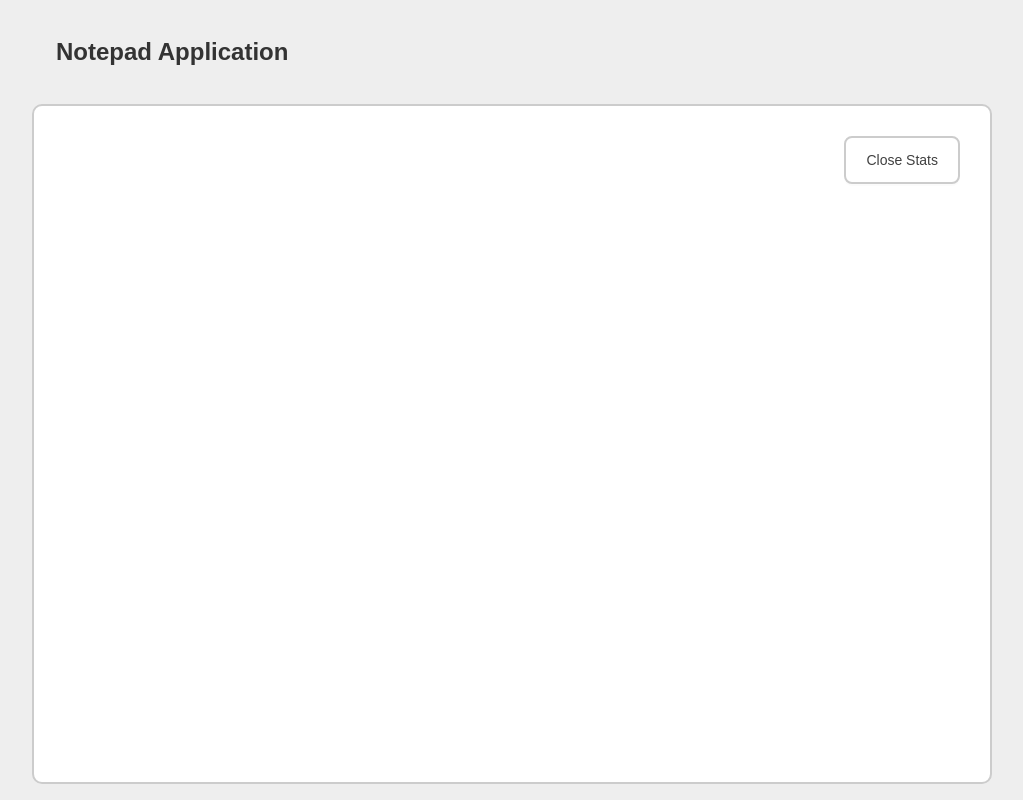
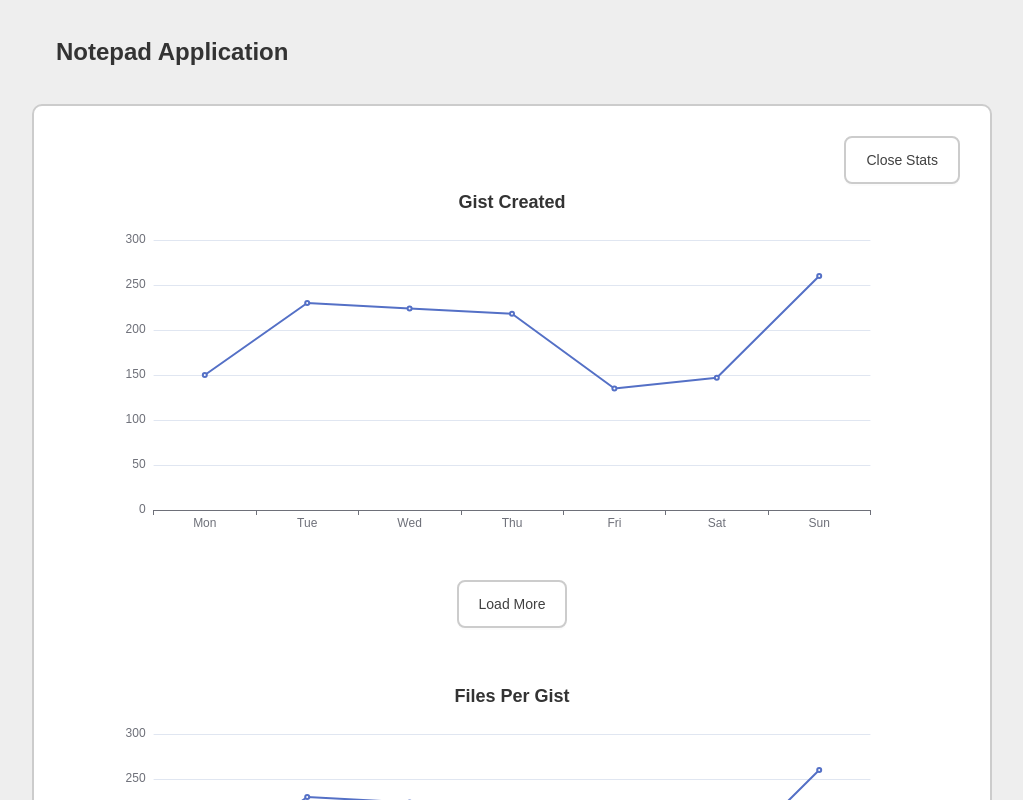
Before and after one commit to arbasirian/notepad-application, a React (Create React App) app: page / in a window 1280 px wide. Both pictures are taken after a click on the button "View Stats". Shown: the whole page, without its empty margins (128-1151 px from the left). Built offline with nearby package versions, Linux system fonts and the light colour scheme; no server answers.

Commit message:
Base Chart Design

```diff
--- a/package.json
+++ b/package.json
@@ -15,9 +15,10 @@
     "@types/react-redux": "^7.1.18",
     "@types/react-router": "^5.1.16",
     "antd": "^4.16.13",
-    "axios": "^0.21.4",
     "caniuse-lite": "^1.0.30001270",
     "cross-env": "^7.0.3",
+    "echarts": "^5.2.1",
+    "echarts-for-react": "^3.0.1",
     "env-cmd": "^10.1.0",
     "formik": "^2.2.9",
     "jwt-decode": "^3.1.2",
@@ -25,11 +26,9 @@
     "moment": "^2.29.1",
     "query-string": "^7.0.1",
     "react": "^17.0.2",
-    "react-beautiful-dnd": "^13.1.0",
     "react-dom": "^17.0.2",
     "react-helmet": "^6.1.0",
     "react-phone-number-input": "^3.1.27",
-    "react-quill": "^1.3.5",
     "react-redux": "^7.2.5",
     "react-router-dom": "^5.3.0",
     "react-scripts": "4.0.3",
@@ -40,7 +39,6 @@
     "reselect": "^4.0.0",
     "styled-components": "^5.3.1",
     "typescript": "^4.1.2",
-    "universal-cookie": "^4.0.4",
     "web-vitals": "^1.0.1",
     "yup": "^0.32.9"
   },
--- a/src/components/Stats/StatsFilePerGist.tsx
+++ b/src/components/Stats/StatsFilePerGist.tsx
@@ -1,7 +1,38 @@
+import { Box, Button, Flex, Title2 } from 'components';
 import React from 'react';
+import * as echarts from 'echarts';
+import ReactEcharts from 'echarts-for-react';
 
 const StatsFilePerGist = () => {
-  return <div></div>;
+  const option: echarts.EChartsOption = {
+    xAxis: {
+      type: 'category',
+      data: ['Mon', 'Tue', 'Wed', 'Thu', 'Fri', 'Sat', 'Sun'],
+    },
+    yAxis: {
+      type: 'value',
+    },
+    series: [
+      {
+        data: [150, 230, 224, 218, 135, 147, 260],
+        type: 'line',
+      },
+    ],
+  };
+  return (
+    <Box marginBottom="50px">
+      <Title2 display="block" width="100% " align="center">
+        Files Per Gist
+      </Title2>
+      <ReactEcharts
+        option={option}
+        style={{ height: 400, marginTop: '-40px' }}
+      />
+      <Flex>
+        <Button>Load More</Button>
+      </Flex>
+    </Box>
+  );
 };
 
 export default StatsFilePerGist;
--- a/src/components/Stats/StatsGistsCreated.tsx
+++ b/src/components/Stats/StatsGistsCreated.tsx
@@ -1,7 +1,39 @@
 import React from 'react';
+import * as echarts from 'echarts';
+import ReactEcharts from 'echarts-for-react';
+
+import { Box, Button, Flex, Title2 } from 'components';
 
 const StatsGistsCreated = () => {
-  return <div></div>;
+  const option: echarts.EChartsOption = {
+    xAxis: {
+      type: 'category',
+      data: ['Mon', 'Tue', 'Wed', 'Thu', 'Fri', 'Sat', 'Sun'],
+    },
+    yAxis: {
+      type: 'value',
+    },
+    series: [
+      {
+        data: [150, 230, 224, 218, 135, 147, 260],
+        type: 'line',
+      },
+    ],
+  };
+  return (
+    <Box marginBottom="50px">
+      <Title2 display="block" width="100% " align="center">
+        Gist Created
+      </Title2>
+      <ReactEcharts
+        option={option}
+        style={{ height: 400, marginTop: '-40px' }}
+      />
+      <Flex>
+        <Button>Load More</Button>
+      </Flex>
+    </Box>
+  );
 };
 
 export default StatsGistsCreated;
--- a/src/components/Stats/StatsView.tsx
+++ b/src/components/Stats/StatsView.tsx
@@ -1,6 +1,12 @@
 import React, { useEffect } from 'react';
 
-import { Box, Button, Flex } from 'components';
+import {
+  Box,
+  Button,
+  Flex,
+  StatsFilePerGist,
+  StatsGistsCreated,
+} from 'components';
 import { usePromise } from 'hooks';
 import { statsAction } from 'redux/actions';
 import moment from 'moment';
@@ -26,6 +32,9 @@ const StatsView = ({ onHideStats }: Props) => {
       <Flex justifyContent="flex-end">
         <Button onClick={onHideStats}>Close Stats</Button>
       </Flex>
+
+      <StatsGistsCreated />
+      <StatsFilePerGist />
     </Box>
   );
 };
--- a/src/layouts/MainLayout.tsx
+++ b/src/layouts/MainLayout.tsx
@@ -24,6 +24,7 @@ const MainLayout = ({ children }: Props) => {
             minHeight="85vh"
             borderRadius="10px"
             background="white"
+            marginBottom="30px"
           >
             <ErrorBoundary>{children}</ErrorBoundary>
           </Box>
```
Also changed, not shown: 1 other file (tests, documents, lock files or other folders).
